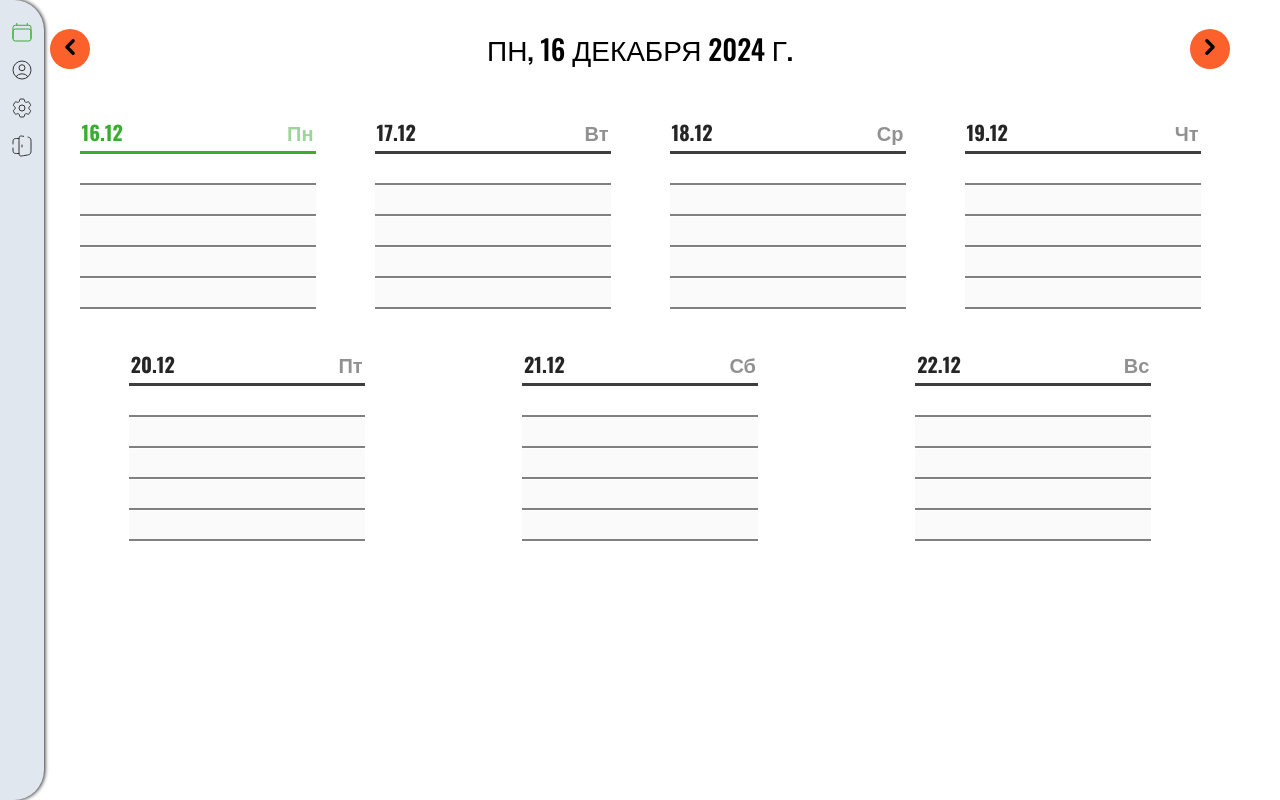
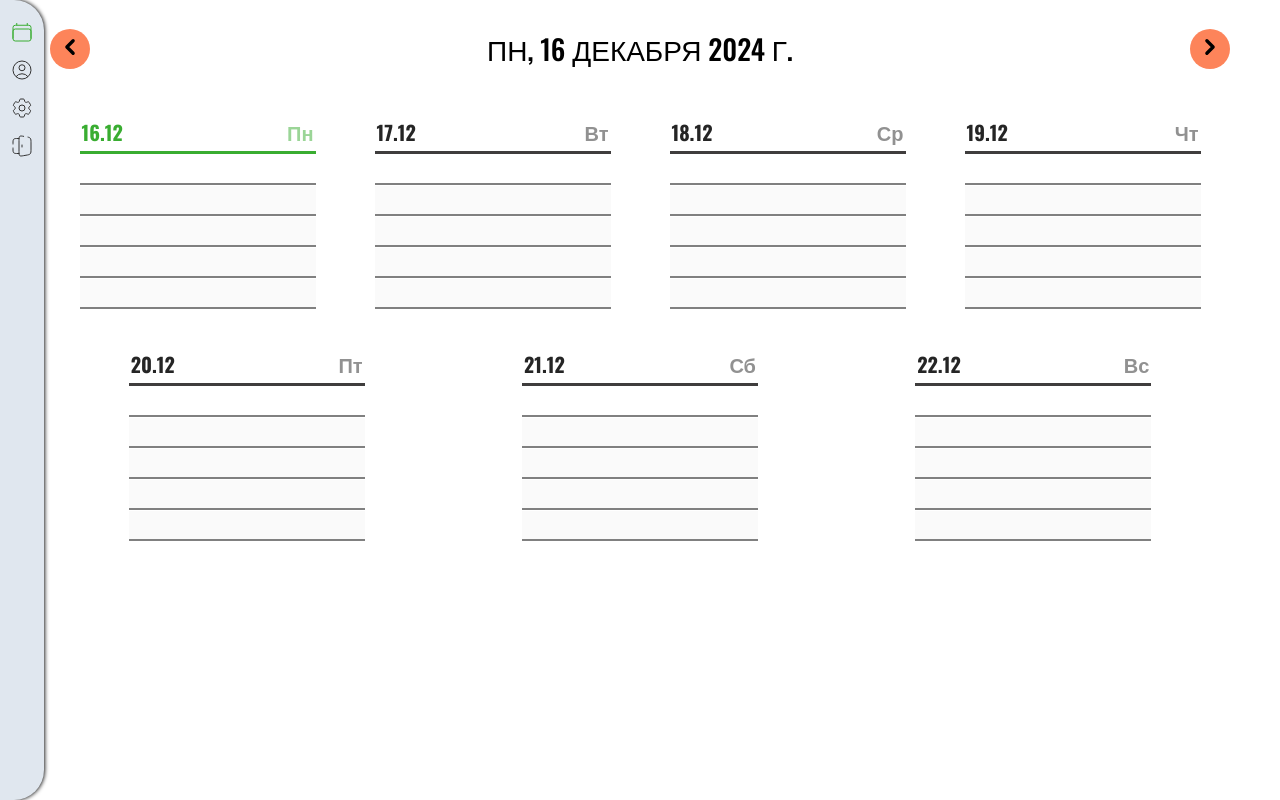
Before and after one commit to Shipy4kaRU/WeekFlow, a React (Create React App) app: page /#/calendar in a window 1280 px wide. Built offline with nearby package versions, Linux system fonts and the light colour scheme.

Commit message:
fixed bag of active day

```diff
--- a/src/components/Week/Week.jsx
+++ b/src/components/Week/Week.jsx
@@ -73,7 +73,7 @@ const Week = () => {
 			{updatedWEEK_DAYS.map((el, index) => (
 				<Day
 					key={el.date.getDay()}
-					active={new Date().getDate() === el.date.getDate() ? el.active : undefined}
+					active={new Date().getDate() === el.date.getDate() && new Date().getMonth() === el.date.getMonth() ? el.active : undefined}
 					date={el.date}
 					data={week[index]}
 					onSave={onSaveHandler.bind(this, el.date.getDay())}
--- a/src/components/WeekSlider/styles.module.css
+++ b/src/components/WeekSlider/styles.module.css
@@ -14,7 +14,7 @@
 	width: 2rem;
 	height: 2rem;
 	border-radius: 50%;
-	background-color: #fc612c;
+	background-color: #fd845a; /*fc612c*/
 }
 
 .icon {
```
